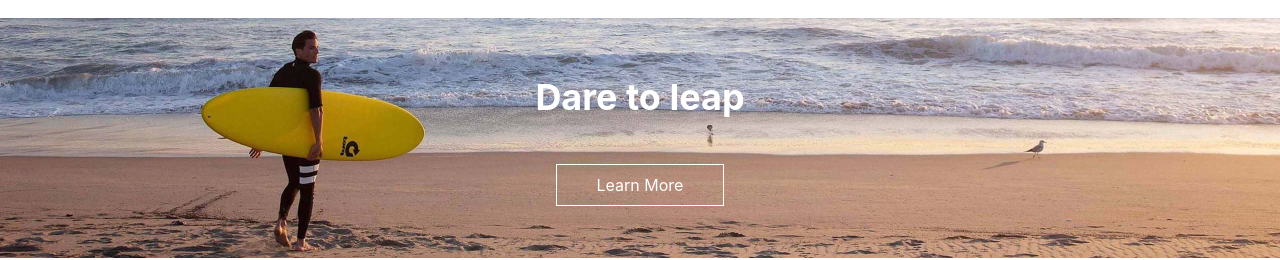
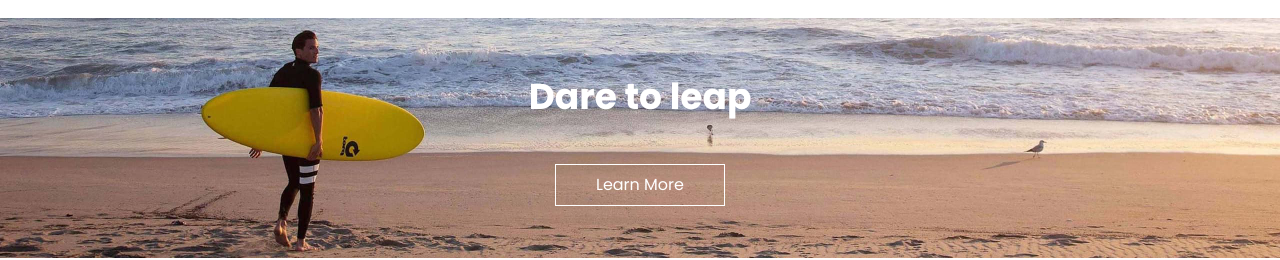
Before and after one commit to Todd-Owen-Mpeli/realme, a Next.js app: page / in a window 1280 px wide. Shown: the part 123-383 px from the top of the page. Built offline with nearby package versions, Linux system fonts and the light colour scheme.

Commit message:
Created a scss styling file for the Image Banner component.

```diff
--- a/components/ImageBanner.js
+++ b/components/ImageBanner.js
@@ -20,10 +20,10 @@ const ImageBanner = (props) => {
 			>
 				<div className={styles.ImageBanner}>
 					<div className="flex flex-col text-white justify-center items-center">
-						<h2 className=" text-4xl">
+						<h2 className="text-4xl">
 							<strong>Dare to leap</strong>
 						</h2>
-						<button className="py-2 px-10 mt-10 border-[1px] border-solid border-white hover:bg-white hover:text-black">
+						<button className="flex flex-col justify-center items-center py-2 px-10 mt-10 mx-auto border-[1px] border-solid border-white hover:bg-white hover:text-black">
 							<Link href={buttonLink} target="blank">
 								<a>{buttonText}</a>
 							</Link>
--- a/styles/Home.module.scss
+++ b/styles/Home.module.scss
@@ -1,6 +1,7 @@
 // Imports
 @import "./fonts";
 @import "./colors";
+@import "./components/ImageBanner.scss";
 
 .container {
 	padding: 0;
--- /dev/null
+++ b/styles/components/ImageBanner.scss
@@ -0,0 +1,15 @@
+.ImageBanner {
+	h2,
+	a {
+		color: $baseWhite;
+		font-family: $fontStyle_body;
+	}
+
+	button {
+		&:hover {
+			a {
+				color: $baseBlack;
+			}
+		}
+	}
+}
```
